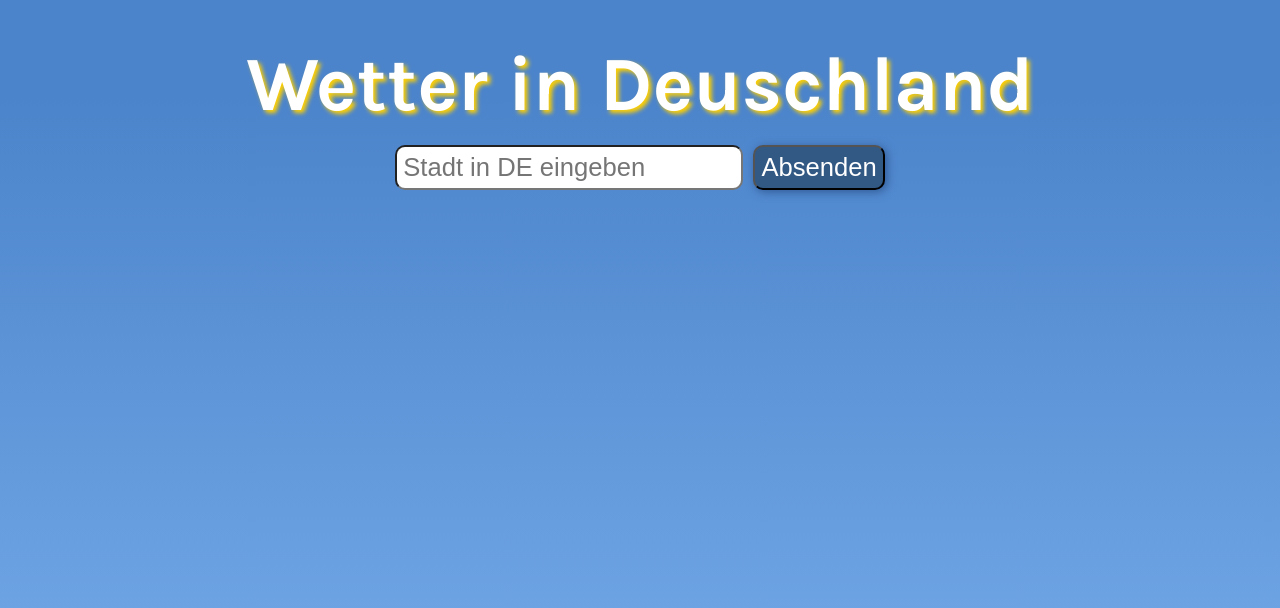
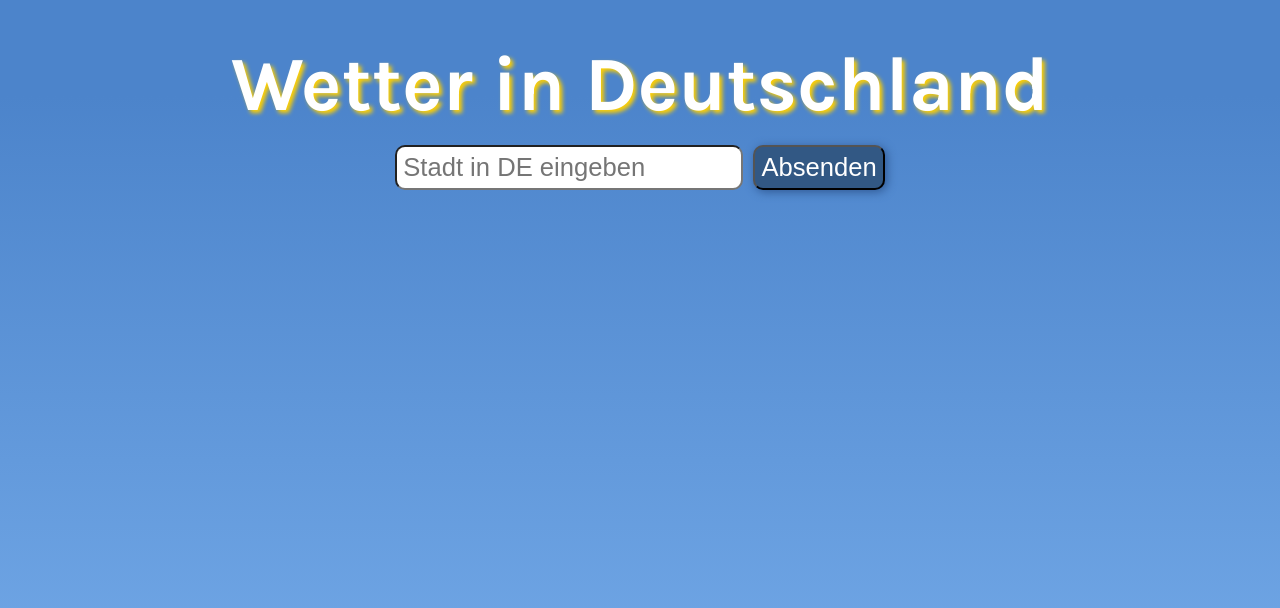
Before and after one commit to Elisaatnam/WeatherApp, a plain HTML site: page index.html in a window 1280 px wide. Drawn offline with Linux system fonts and the light colour scheme.

Commit message:
version 1.0

```diff
--- a/index.html
+++ b/index.html
@@ -9,7 +9,7 @@
 	</head>
 	<body>
 		<div class="wrapper">
-			<h1>Wetter in Deuschland</h1>
+			<h1>Wetter in Deutschland</h1>
 			<div class="preloader">
 				<svg
 					version="1.1"
```
